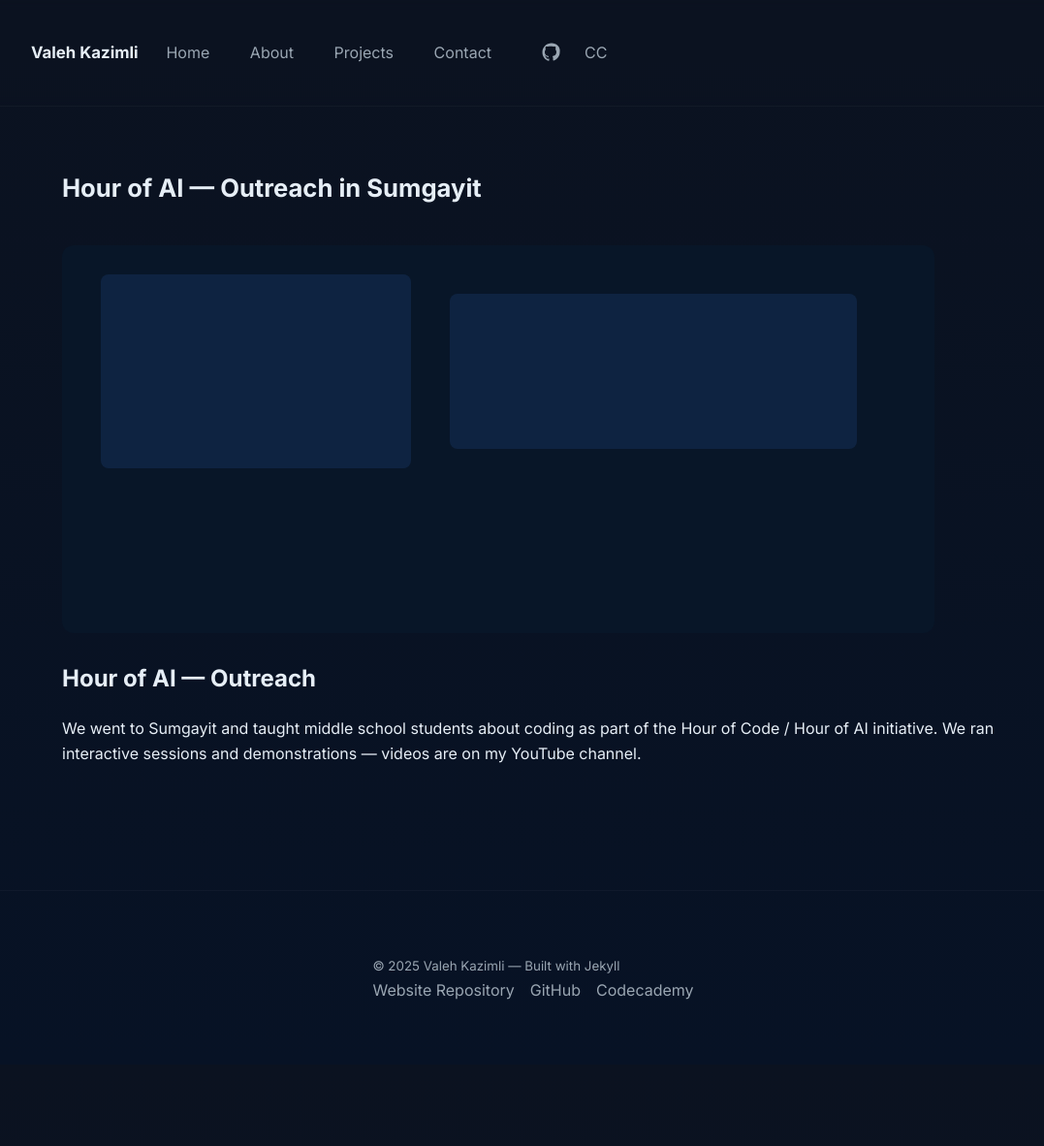
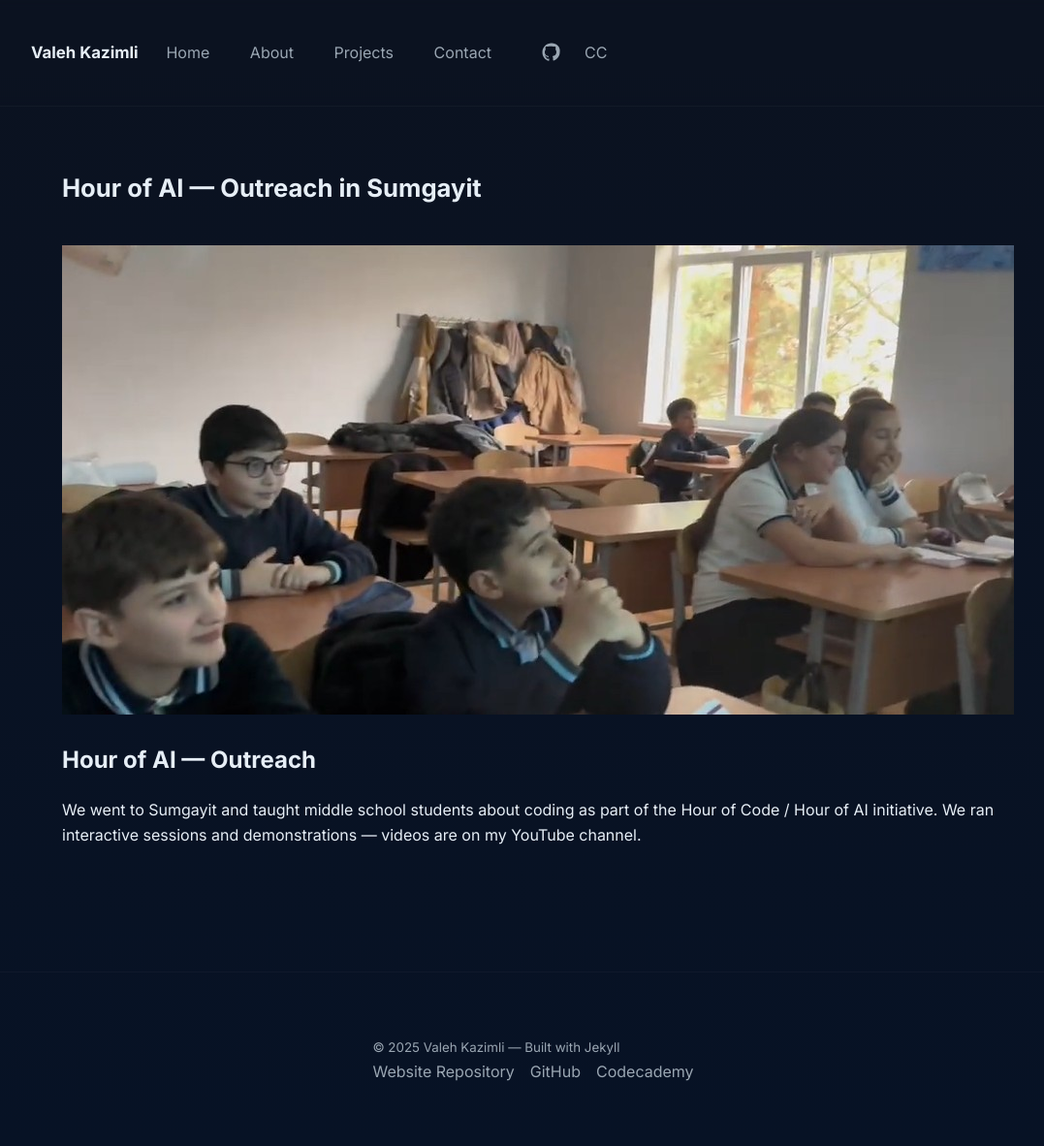
Before and after one commit to ValehK08/ValehK08.github.io, a Jekyll site: the page built from projects/project2.md, in a window 1280 px wide. Shown: the whole page at 97% size, without its empty margins (90-1167 px from the left). Built offline with Jekyll 4.4.1, drawn with Linux system fonts in a browser that asks for light colours; before the commit the page ends 1098 px from its top, so only the background shows below that.

Commit message:
projects

```diff
--- a/projects/project2.md
+++ b/projects/project2.md
@@ -4,7 +4,7 @@ title: Hour of AI — Outreach in Sumgayit
 permalink: /projects/hour-of-ai/
 ---
 
-![Hour of AI]({{ '/assets/images/project2.svg' | relative_url }})
+![Hour of AI]({{ '/assets/images/project2.jpg' | relative_url }})
 
 ## Hour of AI — Outreach
 
```
Also changed, not shown: projects/project1.md (+1 -1 lines), assets/images/project1.jpg (added), assets/images/project2.jpg (added).
